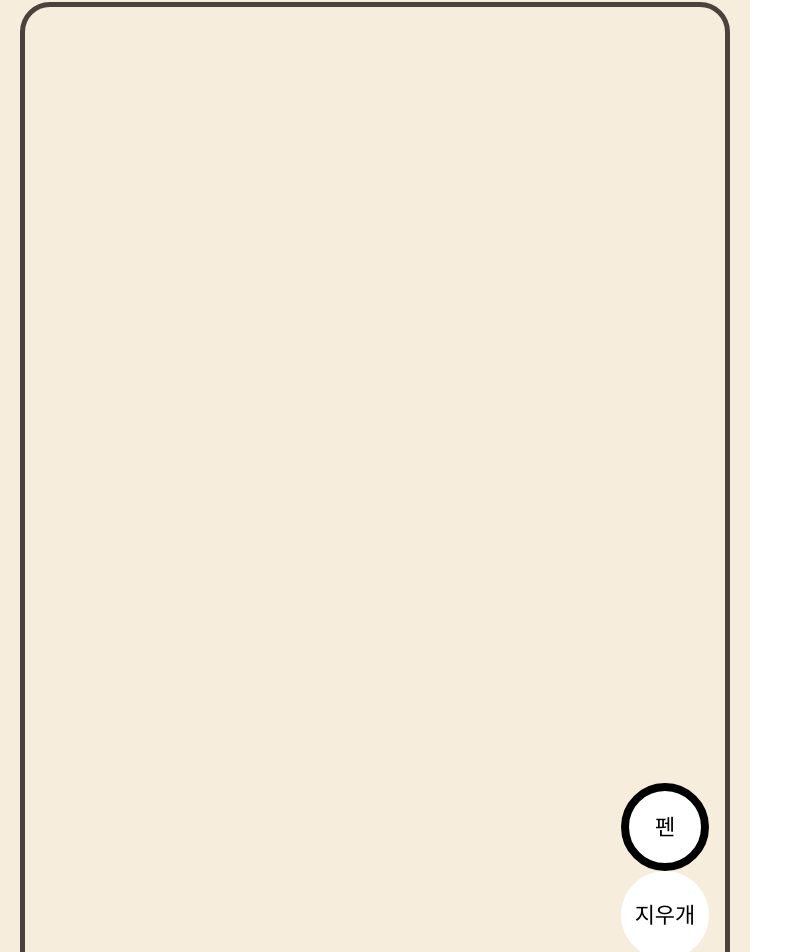
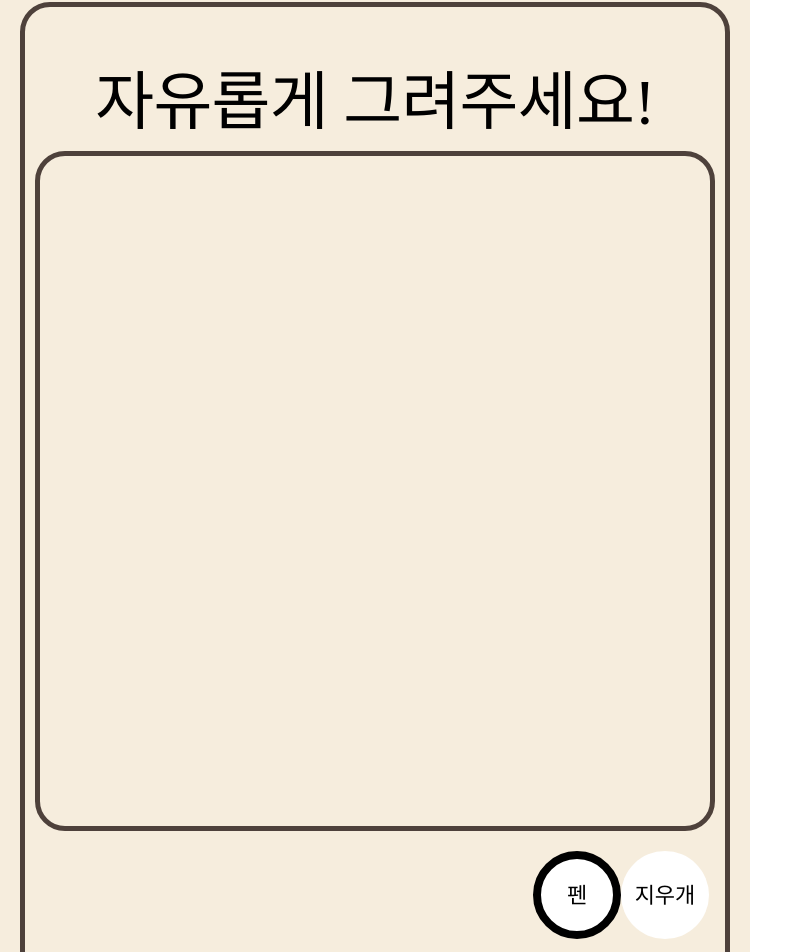
Before and after one commit to devBuzz142/numanku-fe, a React (Create React App) app: page /make/design in a window 1280 px wide. Shown: the part 42-994 px from the top of the page, without its empty margins (0-793 px from the left). Built offline with nearby package versions, Linux system fonts and the light colour scheme; a web font is replaced by a local one.

Commit message:
feat: canvas 레이아웃

```diff
--- a/src/pages/MakeDesignPage/MakeDesignPage.jsx
+++ b/src/pages/MakeDesignPage/MakeDesignPage.jsx
@@ -29,6 +29,8 @@ const MakeDesignPage = () => {
 
   return (
     <S.MakeDesignPage>
+      <Header>자유롭게 그려주세요!</Header>
+      <S.CanvasWrapper></S.CanvasWrapper>
       <S.ControllerContainer>
         <S.ToolWrapper>
           <S.Tool
--- a/src/pages/MakeDesignPage/MakeDesignPage.style.jsx
+++ b/src/pages/MakeDesignPage/MakeDesignPage.style.jsx
@@ -14,6 +14,15 @@ export const MakeDesignPage = styled.div`
   display: flex;
   flex-direction: column;
   justify-content: flex-end;
+  align-items: center;
+`;
+
+export const CanvasWrapper = styled.div`
+  width: 680px;
+  height: 680px;
+
+  border-radius: 30px;
+  border: 5px solid #4e413b;
 `;
 
 export const ControllerContainer = styled.div`
@@ -21,12 +30,12 @@ export const ControllerContainer = styled.div`
 `;
 
 export const ToolWrapper = styled.div`
+  margin-top: 20px;
   width: 100%;
   padding-right: 16px;
 
   display: flex;
-  flex-direction: column;
-  align-items: flex-end;
+  justify-content: flex-end;
 `;
 
 export const Tool = styled.div`
@@ -46,6 +55,7 @@ export const Tool = styled.div`
 `;
 
 export const Controller = styled.div`
+  margin-top: 20px;
   border-radius: 30px;
   background: #4e413b;
 
```
